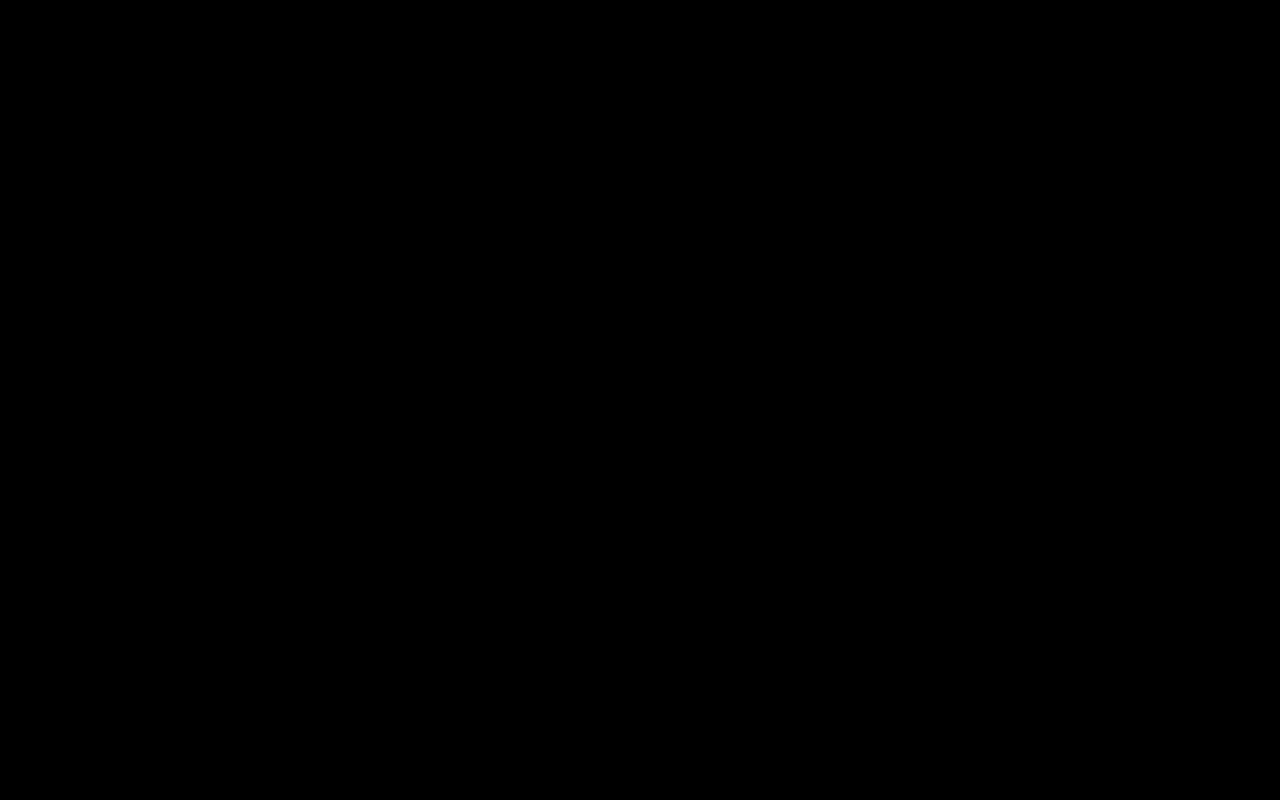
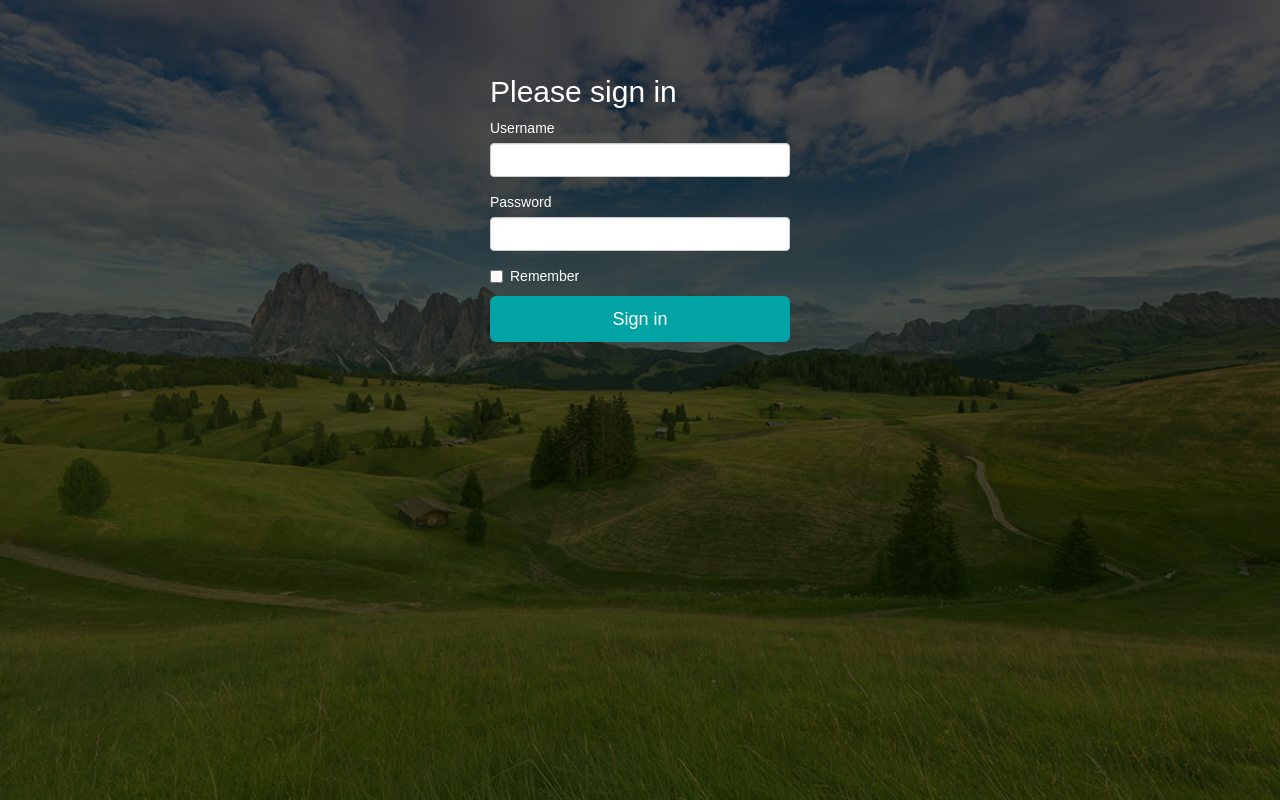
Before and after one commit to JEKO10/Walkmate, a Flask app: page /login in a window 1280 px wide. Before the commit the page is empty. Run offline with Flask 2, Linux system fonts and the light colour scheme; some libraries are stand-ins or nearby versions.

Commit message:
login page finished

```diff
--- a/app.py
+++ b/app.py
@@ -1,10 +1,12 @@
 from flask import Flask, render_template
 from flask_wtf import FlaskForm
+from flask_bootstrap import Bootstrap
 from wtforms import StringField, BooleanField, PasswordField
 from wtforms.validators import InputRequired, Email, Length
 
 app = Flask(__name__)
 app.config["SECRET_KEY"] = "Thisissecreykeywhichissecret"
+Bootstrap(app)
 
 
 class LoginForm(FlaskForm):
--- a/sass/_header.scss
+++ b/sass/_header.scss
@@ -20,7 +20,6 @@ header {
       list-style-type: none;
 
       li {
-        color: #fff;
         padding: 5px 20px;
         margin: 0 10px;
         font-size: 1rem;
@@ -38,6 +37,11 @@ header {
 
         &:hover {
           background-position: bottom left;
+        }
+
+        a {
+          color: #fff;
+          text-decoration: none;
         }
       }
     }
@@ -80,12 +84,3 @@ header {
     }
   }
 }
-
-@keyframes opacity {
-  from {
-    opacity: 0.2;
-  }
-  to {
-    opacity: 1;
-  }
-}
--- /dev/null
+++ b/sass/_login.scss
@@ -0,0 +1,25 @@
+.login {
+  background: linear-gradient(rgba(0, 0, 0, 0.7), rgba(17, 32, 0, 0.7)),
+    url("./images/bg.jpg") center/cover no-repeat;
+  min-height: 100vh;
+  padding: 40px 0;
+  color: #fff;
+  animation: opacity 1s linear;
+
+  form {
+    max-width: 330px;
+    padding: 15px;
+    margin: 0 auto;
+    animation: opacity 1s linear;
+
+    label {
+      text-transform: capitalize;
+      font-weight: normal;
+    }
+
+    button {
+      background: #01a3a5;
+      transition: all 500ms ease;
+    }
+  }
+}
--- a/sass/main.scss
+++ b/sass/main.scss
@@ -5,6 +5,7 @@
 @import "end";
 @import "register";
 @import "footer";
+@import "login";
 
 * {
   margin: 0;
@@ -20,3 +21,12 @@ section,
 footer {
   font-family: $primaryFont;
 }
+
+@keyframes opacity {
+  from {
+    opacity: 0.2;
+  }
+  to {
+    opacity: 1;
+  }
+}
--- a/static/main.css
+++ b/static/main.css
@@ -40,7 +40,6 @@ header nav ul {
 }
 
 header nav ul li {
-  color: #fff;
   padding: 5px 20px;
   margin: 0 10px;
   font-size: 1rem;
@@ -60,6 +59,11 @@ header nav ul li {
 
 header nav ul li:hover {
   background-position: bottom left;
+}
+
+header nav ul li a {
+  color: #fff;
+  text-decoration: none;
 }
 
 header .hero {
@@ -99,24 +103,6 @@ header .hero p span {
 
 header .hero img {
   height: 450px;
-}
-
-@-webkit-keyframes opacity {
-  from {
-    opacity: 0.2;
-  }
-  to {
-    opacity: 1;
-  }
-}
-
-@keyframes opacity {
-  from {
-    opacity: 0.2;
-  }
-  to {
-    opacity: 1;
-  }
 }
 
 .about {
@@ -382,6 +368,35 @@ footer ul li:hover {
   background-color: #fff;
 }
 
+.login {
+  background: -webkit-gradient(linear, left top, left bottom, from(rgba(0, 0, 0, 0.7)), to(rgba(17, 32, 0, 0.7))), url("./images/bg.jpg") center/cover no-repeat;
+  background: linear-gradient(rgba(0, 0, 0, 0.7), rgba(17, 32, 0, 0.7)), url("./images/bg.jpg") center/cover no-repeat;
+  min-height: 100vh;
+  padding: 40px 0;
+  color: #fff;
+  -webkit-animation: opacity 1s linear;
+          animation: opacity 1s linear;
+}
+
+.login form {
+  max-width: 330px;
+  padding: 15px;
+  margin: 0 auto;
+  -webkit-animation: opacity 1s linear;
+          animation: opacity 1s linear;
+}
+
+.login form label {
+  text-transform: capitalize;
+  font-weight: normal;
+}
+
+.login form button {
+  background: #01a3a5;
+  -webkit-transition: all 500ms ease;
+  transition: all 500ms ease;
+}
+
 * {
   margin: 0;
   padding: 0;
@@ -397,4 +412,22 @@ section,
 footer {
   font-family: "Work Sans", sans-serif;
 }
+
+@-webkit-keyframes opacity {
+  from {
+    opacity: 0.2;
+  }
+  to {
+    opacity: 1;
+  }
+}
+
+@keyframes opacity {
+  from {
+    opacity: 0.2;
+  }
+  to {
+    opacity: 1;
+  }
+}
 /*# sourceMappingURL=main.css.map */
--- a/templates/index.html
+++ b/templates/index.html
@@ -20,8 +20,8 @@
       <nav>
         <img src="../static/images/logo.png" alt="Logo" />
         <ul>
-          <li>Log in</li>
-          <li>Register</li>
+          <li><a href="{{ url_for('login') }}">Log in</a></li>
+          <li><a href="">Register</a></li>
         </ul>
       </nav>
       <section class="hero">
--- a/templates/login.html
+++ b/templates/login.html
@@ -1,13 +1,24 @@
+{% extends "bootstrap/base.html" %} {% import "bootstrap/wtf.html" as wtf %} {%
+block title %} Login {% endblock %} {% block styles %} {{super()}}
+<link rel="stylesheet" href="{{url_for('.static', filename='main.css')}}" />
+{% endblock %} {% block content %}
 <!DOCTYPE html>
 <html lang="en">
   <head>
-    <link rel="stylesheet" href="{{url_for('.static', filename='main.css')}}" />
     <meta charset="UTF-8" />
     <meta http-equiv="X-UA-Compatible" content="IE=edge" />
     <meta name="viewport" content="width=device-width, initial-scale=1.0" />
     <title>Walkmate - Login</title>
   </head>
   <body>
-    a
+    <section class="login">
+      <form method="POST" action="/login">
+        <h2>Please sign in</h2>
+        {{ form.hidden_tag() }} {{ wtf.form_field(form.username) }} {{
+        wtf.form_field(form.password) }} {{ wtf.form_field(form.remember) }}
+        <button class="btn btn-lg btn-block" type="submit">Sign in</button>
+      </form>
+    </section>
   </body>
 </html>
+{% endblock %}
```
Also changed, not shown: 1 other file.
